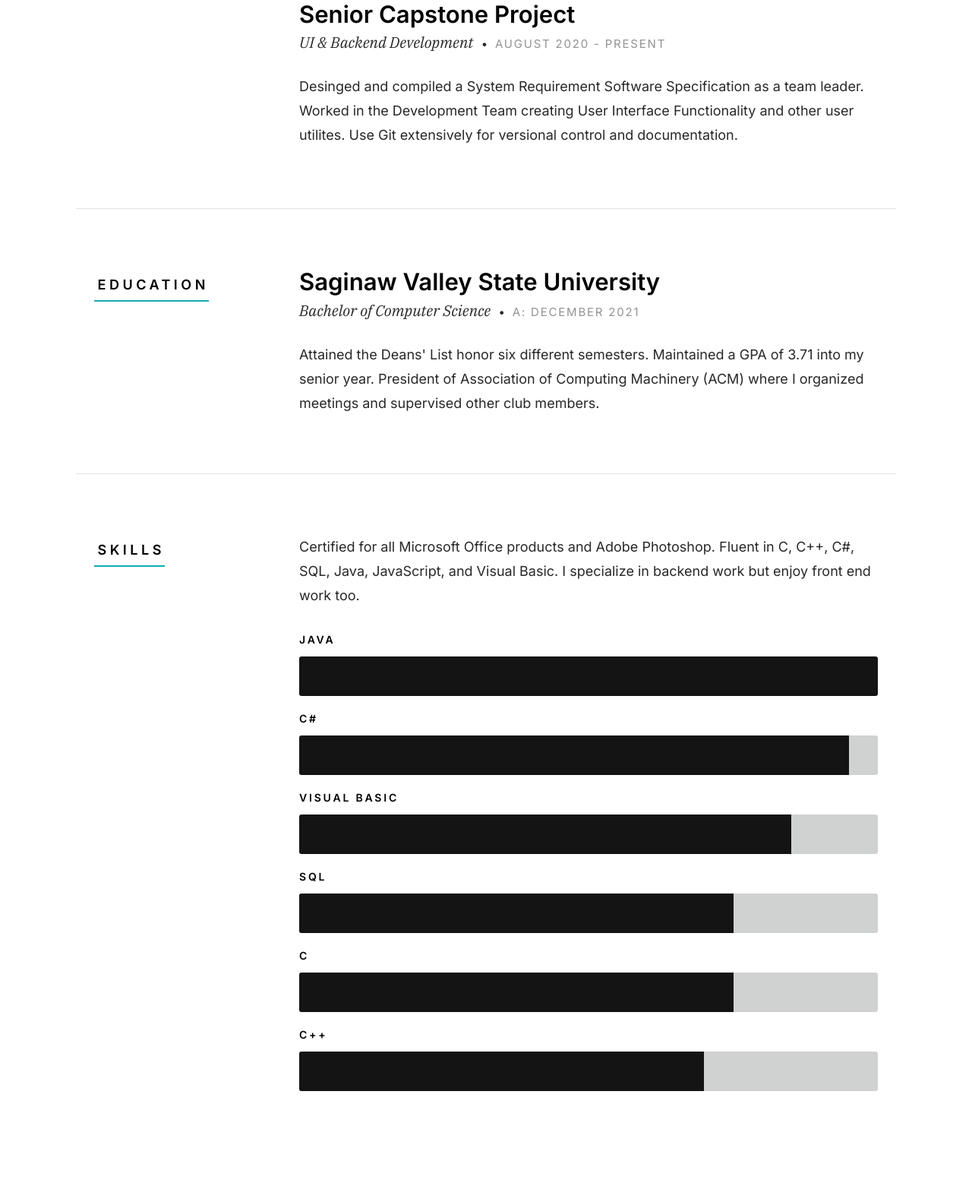
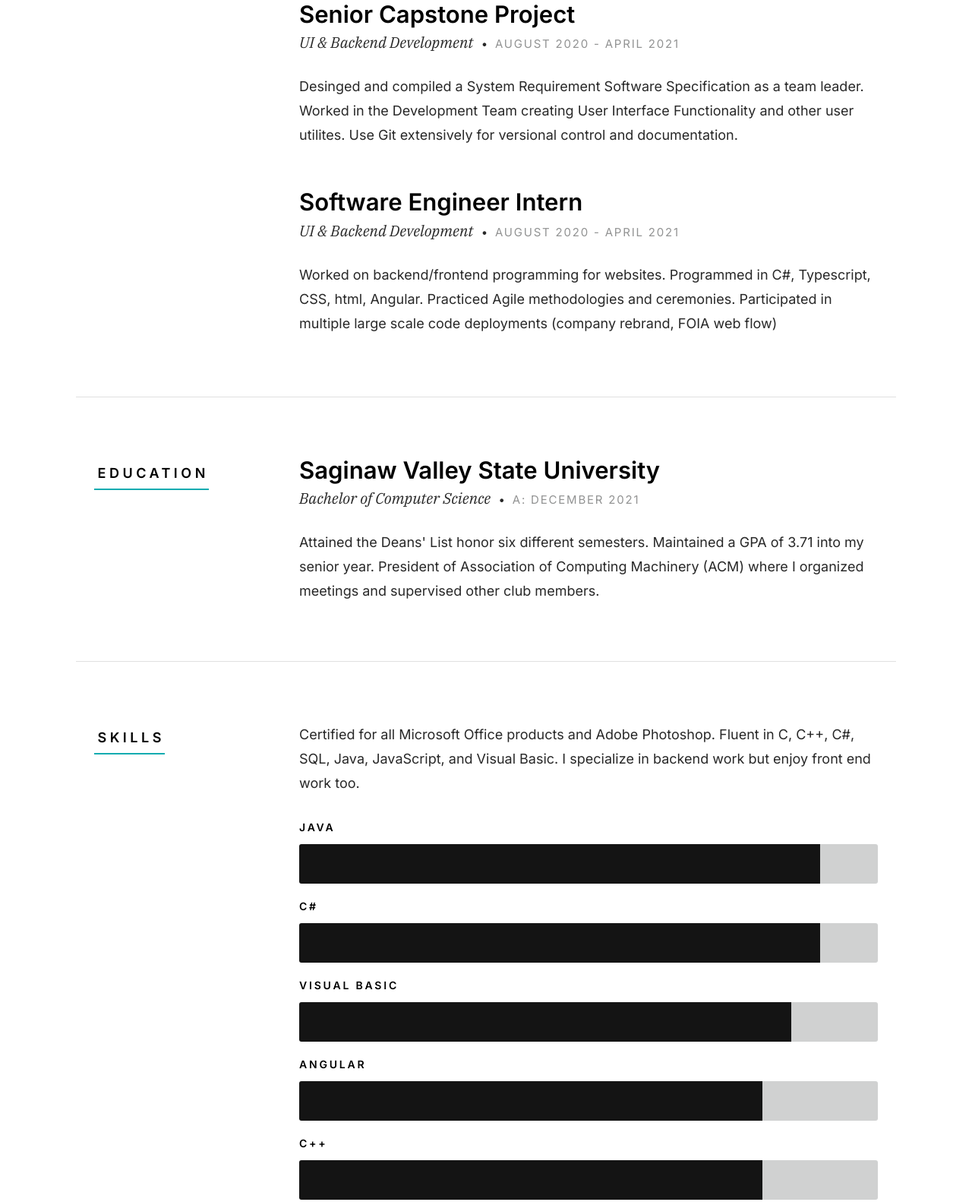
Before and after one commit to KadenThomp36/KadenThomp36.github.io, a plain HTML site: page index.html in a window 1280 px wide. Shown: the part 2294-3876 px from the top of the page at 76% size. Drawn offline with Linux system fonts and the light colour scheme.

Commit message:
updated experience

```diff
--- a/index.html
+++ b/index.html
@@ -157,7 +157,7 @@
                         <p class="resume-block__header-meta">
                             <span>IT Technician</span>
                             <span class="resume-block__header-date">
-                                March 2019 - Present
+                                March 2019 - April 2021
                             </span>
                         </p>
                     </div>
@@ -168,7 +168,7 @@
 						Work with system administrators to work out issues with getting software to run on new and different hardware.
                     </p>
 
-                </div> <!-- end resume-block -->
+                </div>
 
                 <div class="resume-block">
 
@@ -177,7 +177,7 @@
                         <p class="resume-block__header-meta">
                             <span>UI &amp; Backend Development</span>
                             <span class="resume-block__header-date">
-                                August 2020 - Present
+                                August 2020 - April 2021
                             </span>
                         </p>
                     </div>
@@ -186,7 +186,25 @@
                     	Desinged and compiled a System Requirement Software Specification as a team leader. Worked in the Development Team creating User Interface Functionality and other user utilites. Use Git extensively for versional control and documentation.
                     </p>
 
-                </div> <!-- end resume-block -->
+                </div>
+                <div class="resume-block">
+
+                    <div class="resume-block__header">
+                        <h4 class="h3">Software Engineer Intern</h4>
+                        <p class="resume-block__header-meta">
+                            <span>UI &amp; Backend Development</span>
+                            <span class="resume-block__header-date">
+                                August 2020 - April 2021
+                            </span>
+                        </p>
+                    </div>
+
+                    <p>
+                    	Worked on backend/frontend programming for websites. Programmed in C#, Typescript, CSS, html, Angular. Practiced Agile methodologies and ceremonies. Participated in multiple large scale code deployments (company rebrand, FOIA web flow)
+                    </p>
+
+                </div>
+                 <!-- end resume-block -->
             </div>
         </div> <!-- s-resume__section -->
 
@@ -243,11 +261,11 @@
 
                     <ul class="skill-bars-fat">
 						<li>
-                        <div class="progress percent100"></div>
+                        <div class="progress percent90"></div>
                         <strong>Java</strong>
                         </li>
 						<li>
-                        <div class="progress percent95"></div>
+                        <div class="progress percent90"></div>
                         <strong>C#</strong>
                         </li>
 						<li>
@@ -255,15 +273,11 @@
                         <strong>Visual Basic</strong>
                         </li>
 						<li>
-                        <div class="progress percent75"></div>
-                        <strong>sql</strong>
+                        <div class="progress percent80"></div>
+                        <strong>Angular</strong>
                         </li>
                         <li>
-                        <div class="progress percent75"></div>
-                        <strong>C</strong>
-                        </li>
-                        <li>
-                        <div class="progress percent70"></div>
+                        <div class="progress percent80"></div>
                         <strong>C++</strong>
 						</li>
 
```
Also changed, not shown: 2 other files.
